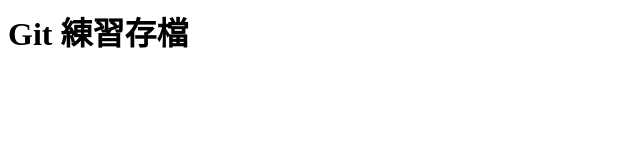
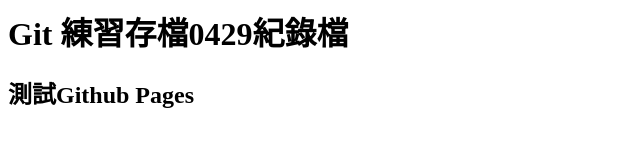
Before and after one commit to PhilBear1996/git-lab, a plain HTML site: page index.html in a window 1280 px wide. Shown: the whole page, without its empty margins (0-640 px from the left). Drawn offline with Linux system fonts and the light colour scheme.

Commit message:
測試github pages

```diff
--- a/index.html
+++ b/index.html
@@ -1 +1,2 @@
-<h1>Git 練習存檔</h1>
+<h1>Git 練習存檔0429紀錄檔</h1>
+    <h2>測試Github Pages</h2>
```
